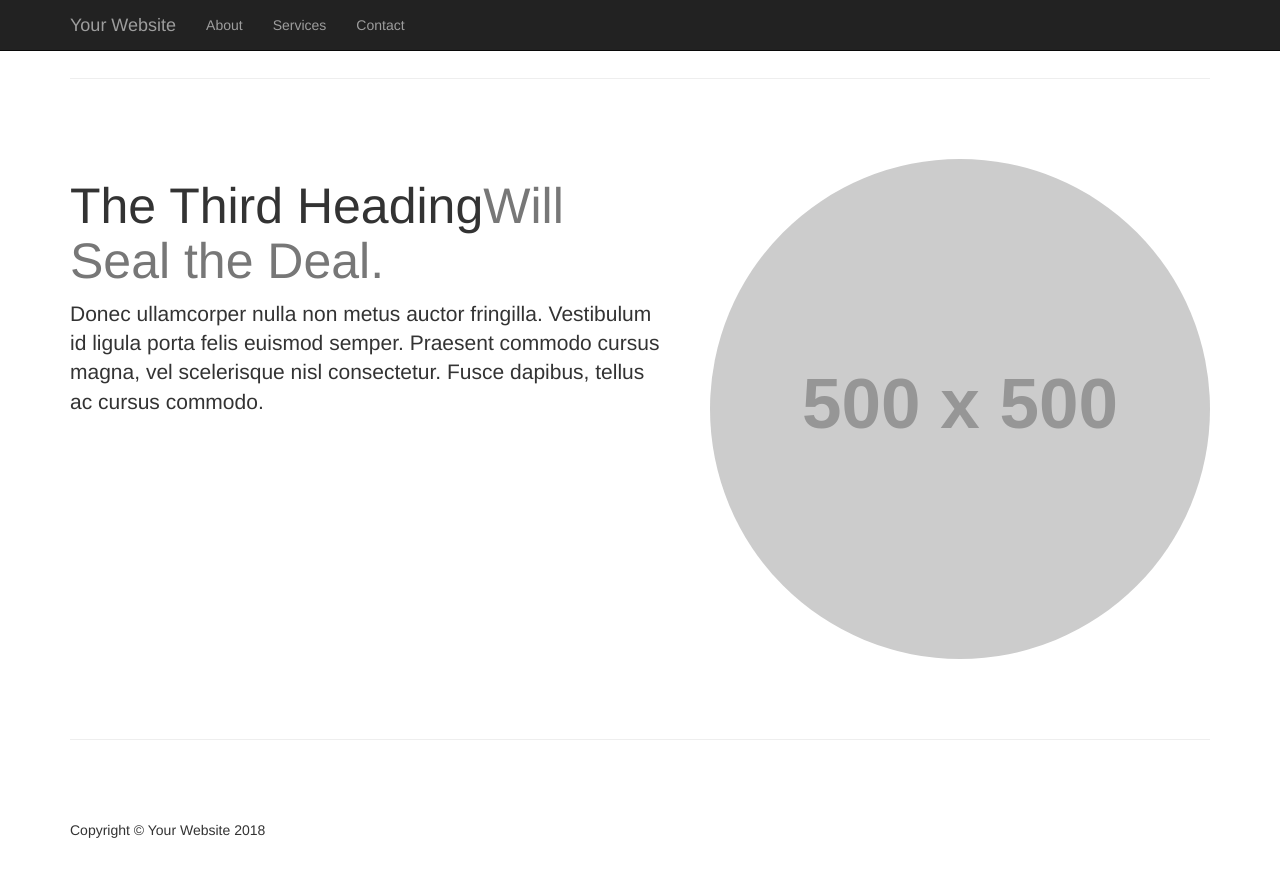
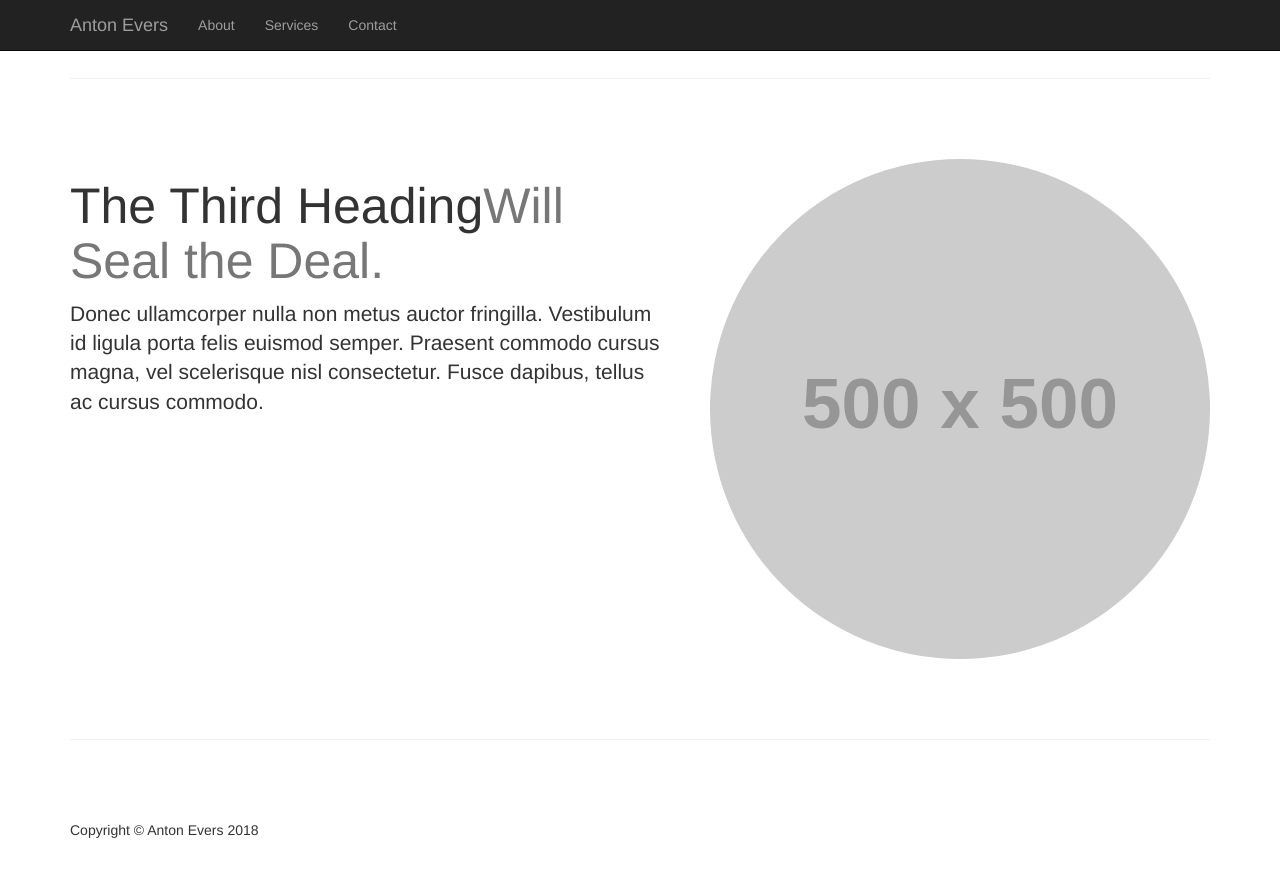
Before and after one commit to AntonEvers/pgp.eve.rs, a Jekyll site: the page built from index.html, in a window 1280 px wide and 900 px high, scrolled down 1892 px. Shown: the top 877 px of the window. Built offline with Jekyll 4.4.1, drawn with Linux system fonts in a browser that asks for light colours.

Commit message:
Change site name

```diff
--- a/_config.yml
+++ b/_config.yml
@@ -1,6 +1,6 @@
-title: One Page Wonder - Jekyll
-description: A Jekyll Landing Page Theme
-sitename: Your Website
+title: Anton Evers - PGP
+description: PGP key to send me secure email
+sitename: Anton Evers
 sass:
   sass_dir: /assets/_sass
   style: :compressed
```
